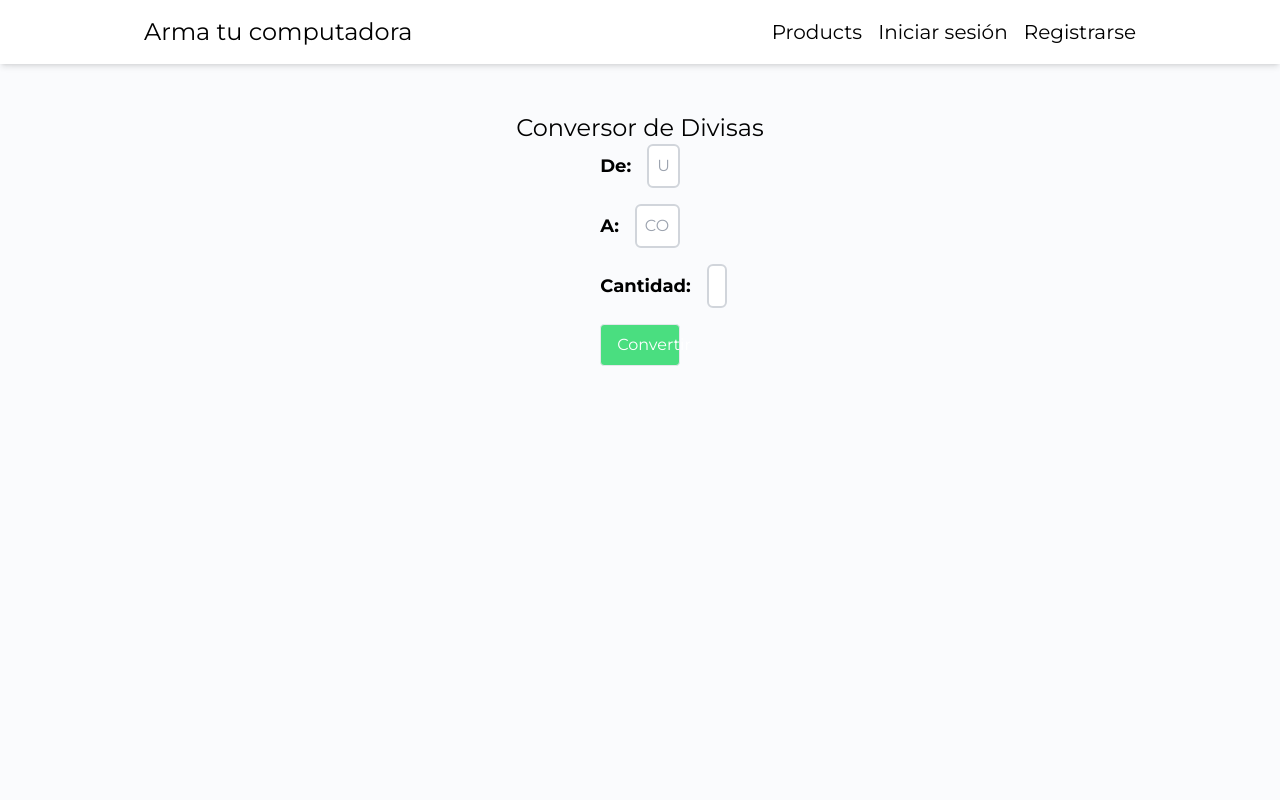
After one commit to desarrollo-web-ean/e-comerce-pc-building, a PHP site: page /proyectos/converter in a window 1280 px wide. The commit adds this page. Run offline with PHP 8.4, Linux system fonts and the light colour scheme; some libraries are stand-ins or nearby versions.

Commit message:
feat: add currency converter feature with new converter.php page and JavaScript functionality; update .htaccess for routing and enhance index.php with a link to the converter

```diff
--- /dev/null
+++ b/converter.php
@@ -0,0 +1,66 @@
+ <?php
+  session_start();
+  ?>
+ <!DOCTYPE html>
+ <html lang="es">
+
+ <head>
+   <meta charset="UTF-8">
+   <meta name="viewport" content="width=device-width, initial-scale=1.0">
+   <title>armatucomputadora | convertidor divisas</title>
+   <script src="https://cdn.tailwindcss.com"></script>
+   <link rel="stylesheet" href="./css/global.css" />
+   <link rel="shortcut icon" href="favicon.ico" type="image/x-icon" />
+ </head>
+
+ <body>
+   <header
+     class="sticky top-0 z-40 shadow-md w-full backdrop-blur flex-none bg-white lg:flex lg:justify-between lg:items-center lg:px-36 h-16">
+     <div class="">
+       <span class="text-2xl">
+         <a href="index.php">Arma tu computadora</a>
+       </span>
+     </div>
+     <div class="flex gap-4 items-center">
+       <a href="products" class="text-xl hover:text-sky-700">Products</a>
+       <?php if (isset($_SESSION['user_id'])): ?>
+         <a class="text-xl hover:text-sky-700" href="cart.php">Carrito</a>
+         <a class="text-xl hover:text-sky-700" href="./logout">Cerrar sesión</a>
+       <?php else: ?>
+         <a class="text-xl hover:text-sky-700" href="login">Iniciar sesión</a>
+         <a class="text-xl hover:text-sky-700" href="register">Registrarse</a>
+       <?php endif; ?>
+     </div>
+   </header>
+   <section class="px-8 py-12 mx-auto">
+     <h1 class="text-2xl text-center">Conversor de Divisas</h1>
+     <form class="flex flex-col justify-self-center items-center gap-4 w-1/2">
+
+       <div class="flex gap-4 items-center  w-1/2">
+         <label for="fromCurrency" class="text-lg font-bold">
+           De:
+         </label>
+         <input class='rounded-md border-2 border-gray-300 p-2 outline-none w-full ' type="text" id="fromCurrency" placeholder="USD">
+
+       </div>
+       <div class="flex gap-4 items-center w-1/2">
+         <label for="toCurrency" class="text-lg font-bold">
+           A:
+         </label>
+         <input class='rounded-md border-2 border-gray-300 p-2 outline-none w-full ' type="text" id="toCurrency" placeholder="COP">
+       </div>
+       <div class="flex gap-4 items-center w-1/2">
+         <label for="amount" class="text-lg font-bold">
+           Cantidad:
+         </label>
+         <input class='rounded-md border-2 border-gray-300 p-2 outline-none w-full ' type="number" id="amount" placeholder="100">
+       </div>
+       <button type="button" id="convertButton" class="px-4 py-2 w-1/2 rounded border bg-green-400 text-white">Convertir</button>
+     </form>
+   </section>
+   <h2 id="result" class="text-3xl text-center font-bold text-red-400">
+     </p>
+     <script src="./js/convert.js"></script>
+ </body>
+
+ </html>
--- /dev/null
+++ b/js/convert.js
@@ -0,0 +1,44 @@
+document.addEventListener("DOMContentLoaded", () => {
+  const convertButton = document.getElementById("convertButton");
+  const resultDisplay = document.getElementById("result");
+
+  convertButton.addEventListener("click", async () => {
+    const fromCurrency = document.getElementById("fromCurrency").value;
+    const toCurrency = document.getElementById("toCurrency").value;
+    const amount = parseFloat(document.getElementById("amount").value);
+
+    if (isNaN(amount)) {
+      resultDisplay.textContent = "Por favor, ingrese una cantidad válida";
+      return;
+    }
+
+    try {
+      const options = {
+        method: "GET",
+        headers: { apikey: "9sBd0qUVQjzS8gFat4mguiziH3e9MXer" },
+      };
+
+      const response = await fetch(
+        `https://api.apilayer.com/exchangerates_data/latest?base=${fromCurrency}&symbols=${toCurrency}`,
+        options
+      );
+
+      const data = await response.json();
+
+      if (data.error) {
+        throw new Error(data.error.message);
+      }
+
+      if (data.rates[toCurrency.toUpperCase()]) {
+        const convertedAmount = (
+          amount * data.rates[toCurrency.toUpperCase()]
+        ).toFixed(2);
+        resultDisplay.textContent = `${amount} ${fromCurrency} = ${convertedAmount} ${toCurrency.toUpperCase()}`;
+      } else {
+        resultDisplay.textContent = "Moneda no soportada";
+      }
+    } catch (error) {
+      resultDisplay.textContent = error;
+    }
+  });
+});
```
Also changed, not shown: index.php (+1 -8 lines), .htaccess.
